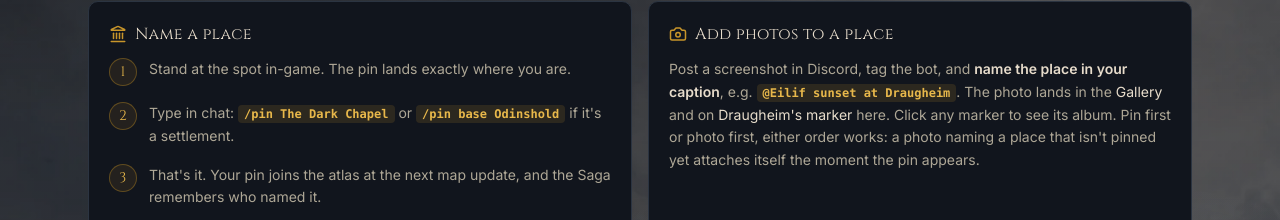
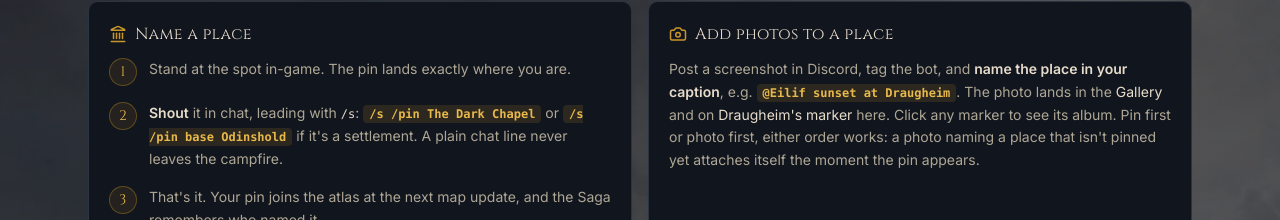
Before and after one commit to cbspears/valheim-dashboard, a Next.js app: page /map in a window 1280 px wide. Shown: the part 396-616 px from the top of the page. Built offline with nearby package versions, Linux system fonts and the light colour scheme; no server answers; the database is empty.

Commit message:
Map: pins must be shouted (/s /pin), teach it in Name a place
Co-Authored-By: Claude Fable 5 <noreply@anthropic.com>

```diff
--- a/app/map/page.tsx
+++ b/app/map/page.tsx
@@ -59,15 +59,16 @@ export default async function MapPage() {
                   2
                 </span>
                 <p className="text-sm leading-relaxed text-ash-dim">
-                  Type in chat:{' '}
+                  <span className="font-semibold text-ash">Shout</span> it in chat, leading with{' '}
+                  <span className="font-mono text-xs text-ash">/s</span>:{' '}
                   <span className="rounded bg-gold/15 px-1.5 py-0.5 font-mono text-xs font-semibold text-gold-light">
-                    /pin The Dark Chapel
+                    /s /pin The Dark Chapel
                   </span>{' '}
                   or{' '}
                   <span className="rounded bg-gold/15 px-1.5 py-0.5 font-mono text-xs font-semibold text-gold-light">
-                    /pin base Odinshold
+                    /s /pin base Odinshold
                   </span>{' '}
-                  if it&apos;s a settlement.
+                  if it&apos;s a settlement. A plain chat line never leaves the campfire.
                 </p>
               </div>
               <div className="flex items-start gap-3">
```
